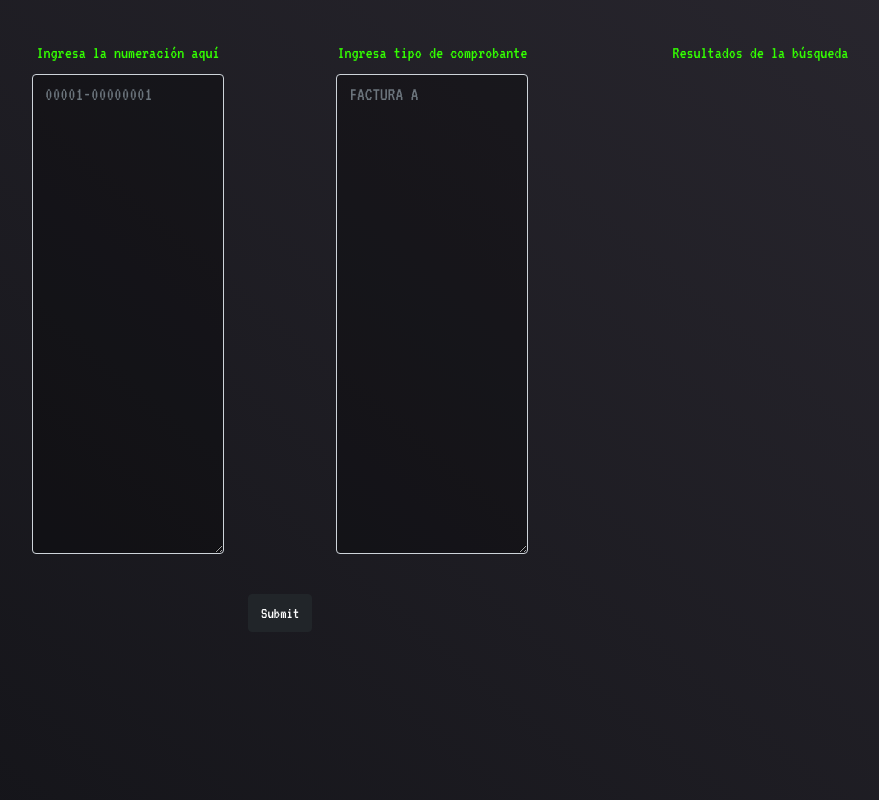
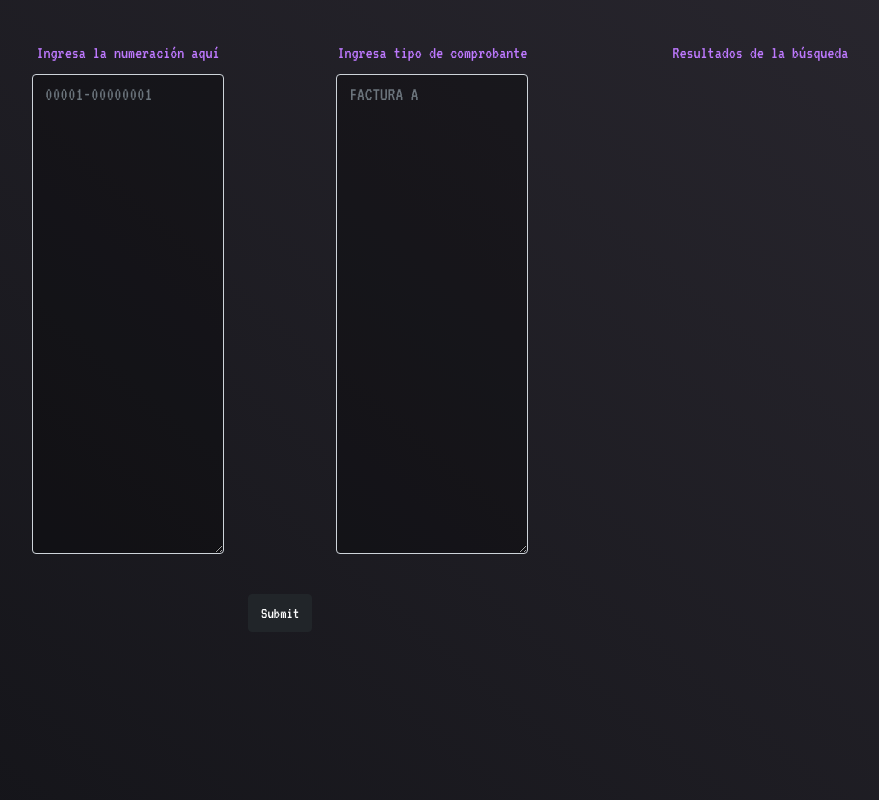
Before and after one commit to lucas-martinez-asensio/libroiva-checker, a plain HTML site: page index.html in a window 1280 px wide. Shown: the whole page, without its empty margins (140-1019 px from the left). Drawn offline with nearby package versions, Linux system fonts and the light colour scheme.

Commit message:
Add files via upload

```diff
--- a/index.html
+++ b/index.html
@@ -4,11 +4,12 @@
     <meta charset="UTF-8">
     <meta http-equiv="X-UA-Compatible" content="IE=edge">
     <meta name="viewport" content="width=device-width, initial-scale=1.0">
-    <title>Document</title>
+    <title>LI Check</title>
     <link rel="stylesheet" href="style.css">
     <link href="https://cdn.jsdelivr.net/npm/bootstrap@5.0.2/dist/css/bootstrap.min.css" rel="stylesheet" integrity="sha384-EVSTQN3/azprG1Anm3QDgpJLIm9Nao0Yz1ztcQTwFspd3yD65VohhpuuCOmLASjC" crossorigin="anonymous">
     <link href="https://fonts.googleapis.com/css2?family=VT323&display=swap" rel="stylesheet">
-</head>
+    <link rel="icon" type="image/png" sizes="32x32" href="./img/logo.png" />
+  </head>
 <body>
     <header>
 
--- a/style.css
+++ b/style.css
@@ -39,7 +39,7 @@ height: 72vh
 .container {
     margin-left: 10rem !important;
     width: 100vw;
-    color:rgb(51, 255, 0);
+    color:rgb(190, 121, 255);
     font-family: 'VT323', monospace;
 }
 
```
Also changed, not shown: img/logo.png (added).
